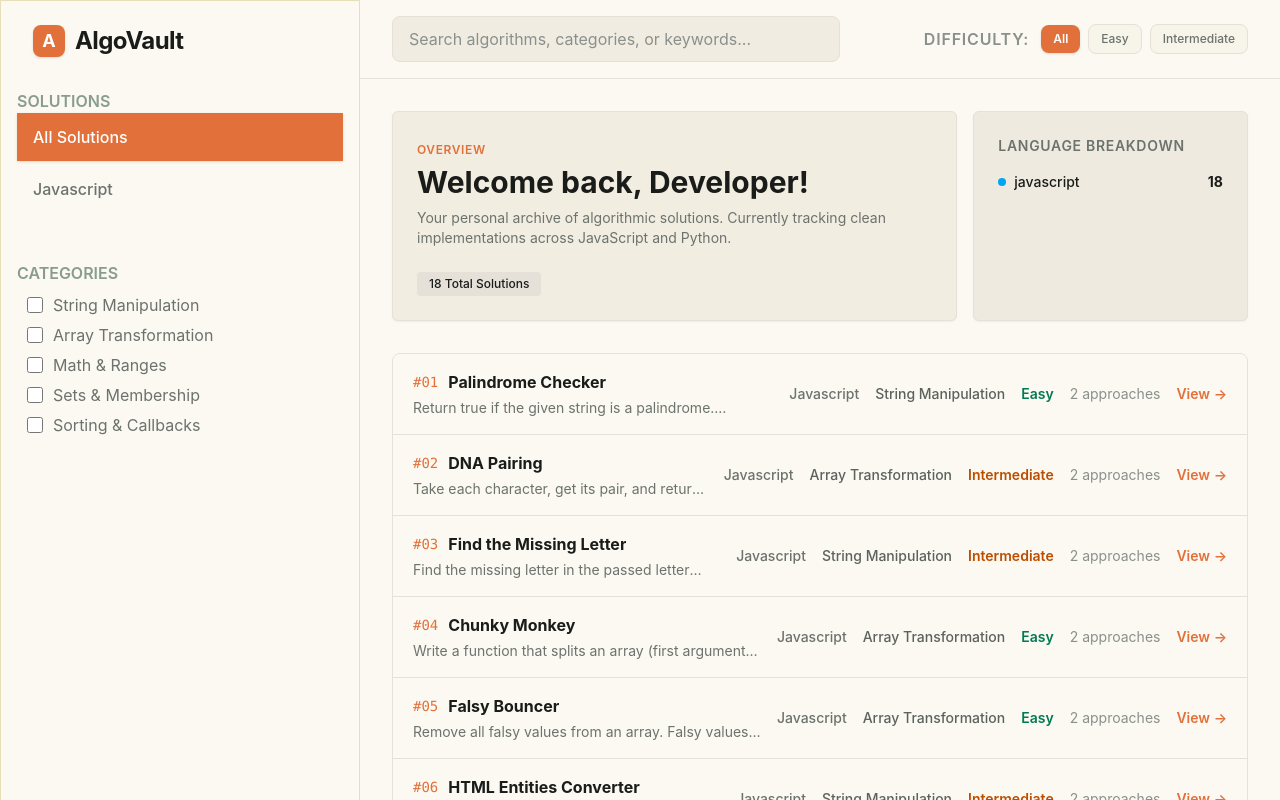
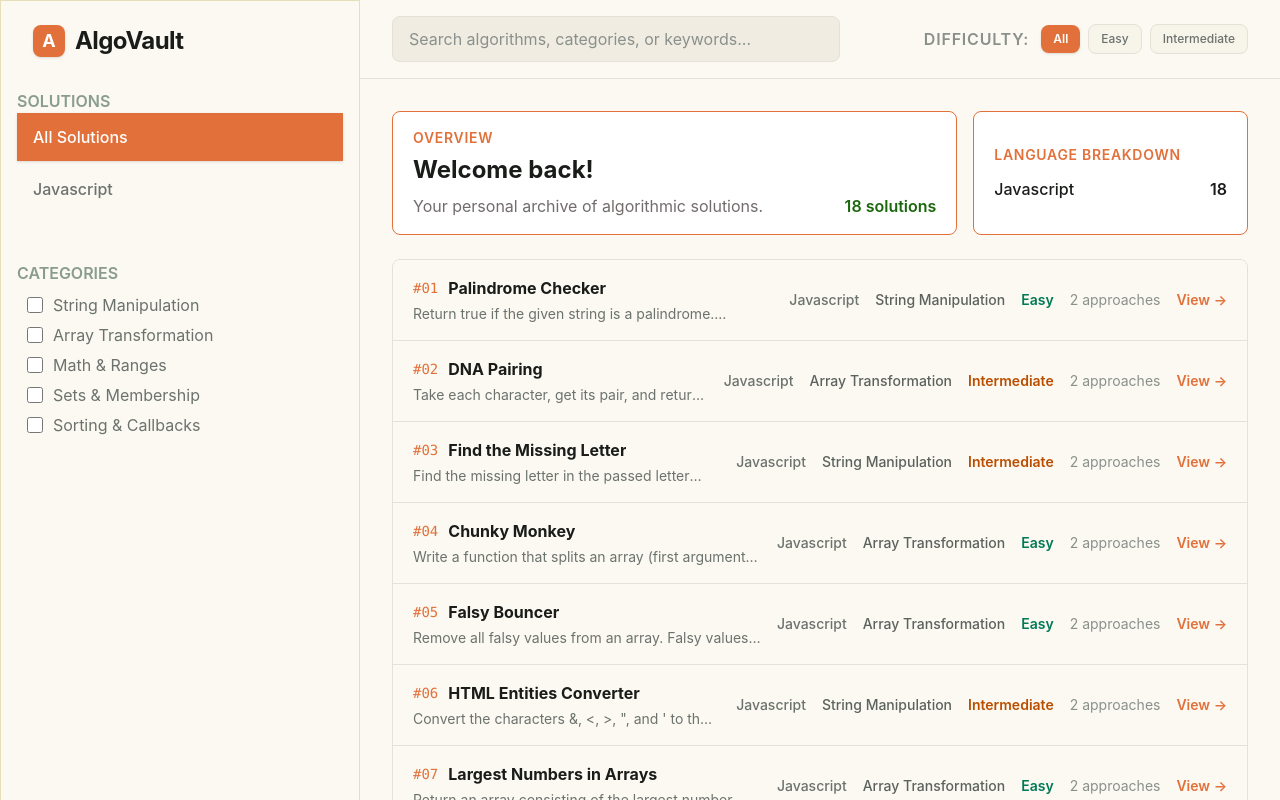
Before and after one commit to ma44ass/algovault, a React (Vite) app: page / in a window 1280 px wide. Shown: the top 800 px of the page. Built offline with nearby package versions, Linux system fonts and the light colour scheme.

Commit message:
style: refine hero banner contrast

```diff
--- a/src/components/HeroBanner.jsx
+++ b/src/components/HeroBanner.jsx
@@ -1,56 +1,51 @@
 export default function HeroBanner({ totalSolutions, solutions }) {
   const languageCounts = solutions.reduce((acc, curr) => {
-    acc[curr.language] = (acc[curr.language] || 0) + 1;
+    if (!curr.language) return acc;
+    const key = curr.language.toLowerCase();
+    acc[key] = (acc[key] || 0) + 1;
     return acc;
   }, {});
 
   return (
-    <div className="grid grid-cols-1 md:grid-cols-3 gap-4 mb-8">
-      <div className="md:col-span-2 bg-[#F2EDE1] border border-[#E5E0D8] rounded-md p-6 flex flex-col justify-between shadow-xs">
-        <div>
-          <span className="text-xs font-semibold uppercase tracking-wider text-[#E2703a]">
+    <div className="grid grid-cols-1 md:grid-cols-3 gap-4 mb-6">
+      <div className="md:col-span-2 bg-[#ffffff] border border-[#E2703A] rounded-lg px-5 py-4 flex flex-col justify-center gap-1.5">
+        <span className="text-sm font-semibold uppercase tracking-wider text-[#E2703A]">
           Overview
         </span>
 
-          <h1 className="text-2xl md:text-3xl font-bold text-[#1A1C1A] mt-1">
-            Welcome back, Developer!
+        <h1 className="text-xl md:text-2xl font-bold text-[#1A1C1A]">
+          Welcome back!
         </h1>
-          <p className="text-sm text-[#6C726E] mt-2 max-w-lg">
-            Your personal archive of algorithmic solutions. Currently tracking
-            clean implementations across JavaScript and Python.
+
+        <div className="flex flex-wrap items-center justify-between gap-2 pt-0.5">
+          <p className="text-md text-[#726c6c]">
+            Your personal archive of algorithmic solutions.
           </p>
-        </div>
-
-        <div className="mt-6 flex items-center gap-4 text-xs font-medium text-[#6C726E]">
-          <span className="bg-[#E5E0D8] px-3 py-1 text-[#1A1C1A] rounded-sm">
-            {totalSolutions} Total Solutions
+          <span className="text-md font-semibold text-[#1b680c]">
+            {totalSolutions} {totalSolutions === 1 ? "solution" : "solutions"}
           </span>
         </div>
       </div>
 
-      <div className="bg-[#EFEADF] border border-[#E5E0D8] rounded-md p-6 flex flex-col justify-between shadow-xs">
-        <div>
-          <h2 className="text-sm font-semibold text-[#6C726E] uppercase tracking-wider">
+      <div className="bg-[#ffffff] border border-[#E2703A] rounded-lg px-5 py-4 flex flex-col justify-center">
+        <h2 className="text-sm font-semibold text-[#E2703A] uppercase tracking-wider">
           Language Breakdown
         </h2>
-          <div className="mt-4 space-y-3">
+
+        <div className="mt-3 space-y-2">
           {Object.entries(languageCounts).map(([language, count]) => (
             <div
               key={language}
-                className="flex items-center justify-between text-sm"
+              className="flex items-center justify-between text-md"
             >
-                <span className="text-[#1A1C1A] font-medium flex items-center gap-2">
-                  <span className="w-2 h-2 rounded-full bg-sky-500"></span>
+              <span className="text-[#1A1C1A] font-medium capitalize flex items-center gap-2">
                 {language}
               </span>
-                <span className="text-sm font-bold text-[#1A1C1A]">
-                  {count}
-                </span>
+              <span className="font-semibold text-[#1A1C1A]">{count}</span>
             </div>
           ))}
         </div>
       </div>
     </div>
-    </div>
   );
 }
```
Lines whose indentation alone changed are shown as unchanged.
